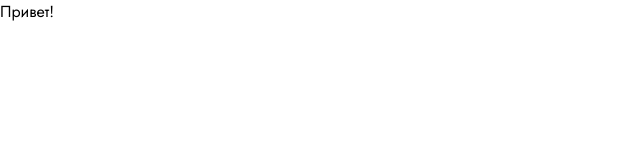
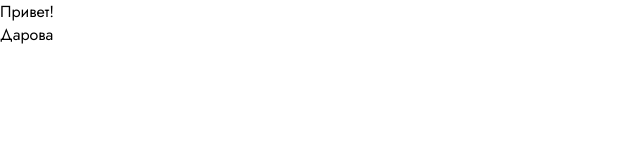
Before and after one commit to f-dimas-pl/gitinit, a plain HTML site: page index.html in a window 1280 px wide. Shown: the full height of the page, 0-640 px from the left. Drawn offline with Linux system fonts and the light colour scheme.

Commit message:
Коммит со словом - Дарова

```diff
--- a/index.html
+++ b/index.html
@@ -11,6 +11,7 @@
 </head>
 <body>
     <h1>Привет!</h1>
+    <h2>Дарова</h2>
     <script src="./js/index.js"></script>
 </body>
 </html>
```
